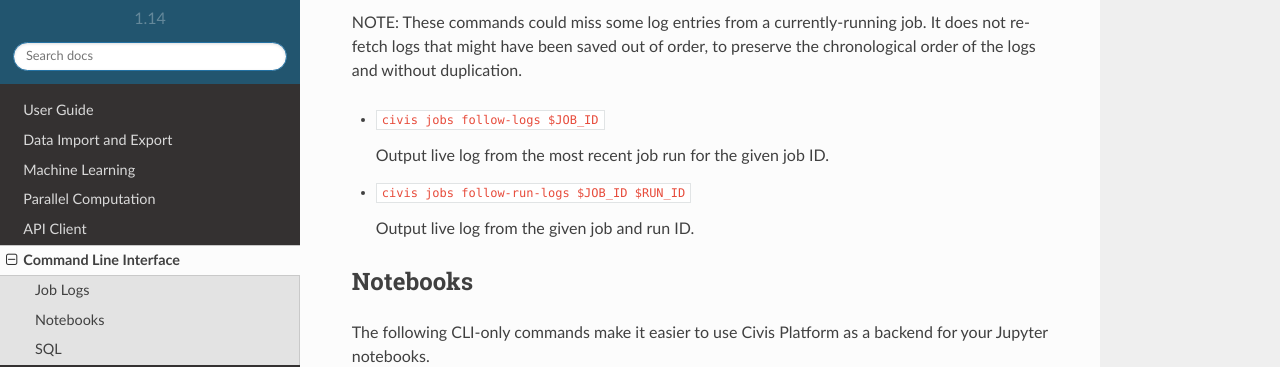
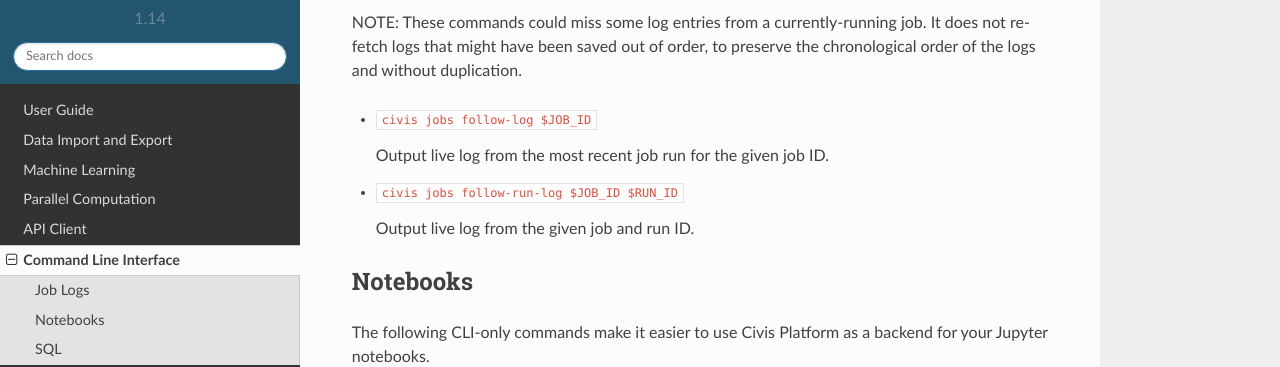
Before and after one commit to civisanalytics/civis-python, a Sphinx documentation site: the page built from docs/source/cli.rst, in a window 1280 px wide and 900 px high, scrolled down 718 px. Shown: the part 147-514 px from the top of the window. Built offline with Sphinx 7.4.7 and the Read the Docs theme 2.0.0, drawn with Linux system fonts in a browser that asks for light colours.

Commit message:
Update cli.rst (#398)

```diff
--- a/docs/source/cli.rst
+++ b/docs/source/cli.rst
@@ -43,11 +43,11 @@
 job. It does not re-fetch logs that might have been saved out of order, to
 preserve the chronological order of the logs and without duplication.
 
-- ``civis jobs follow-logs $JOB_ID``
+- ``civis jobs follow-log $JOB_ID``
 
   Output live log from the most recent job run for the given job ID.
 
-- ``civis jobs follow-run-logs $JOB_ID $RUN_ID``
+- ``civis jobs follow-run-log $JOB_ID $RUN_ID``
 
   Output live log from the given job and run ID.
 
```
